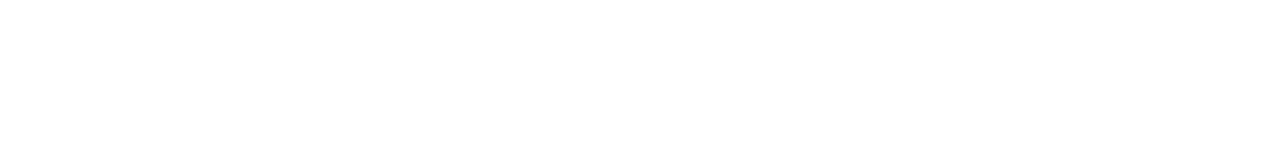
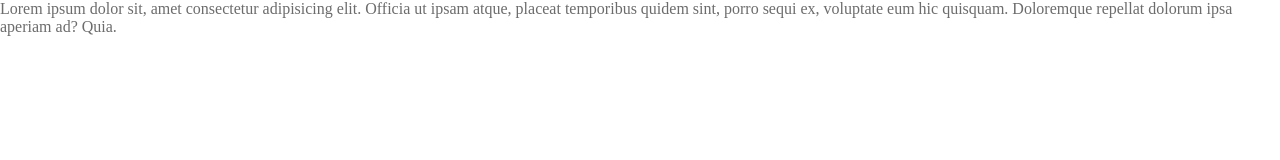
Before and after one commit to devDeyvisson/page-travelgram, a plain HTML site: page index.html in a window 1280 px wide. Drawn offline with Linux system fonts and the light colour scheme.

Commit message:
initial style guide

```diff
--- a/index.html
+++ b/index.html
@@ -7,6 +7,6 @@
     <title>Travelgram | Perfil de viagens</title>
 </head>
 <body>
-
+    <p>Lorem ipsum dolor sit, amet consectetur adipisicing elit. Officia ut ipsam atque, placeat temporibus quidem sint, porro sequi ex, voluptate eum hic quisquam. Doloremque repellat dolorum ipsa aperiam ad? Quia.</p>
 </body>
 </html>
--- a/styles/global.css
+++ b/styles/global.css
@@ -3,3 +3,18 @@
     padding: 0;
     box-sizing: border-box;
 }
+
+:root {
+    --brand-color: #EF5F4C;
+    --background-color: #FFFFFF;
+    --surface-color: #F5F5F5;
+    --skeleton-color: #D9D9D9;
+    --shape-transparency: #ffffff90;
+    --text-color-primary: #313131;
+    --text-color-secondary: #6c6c6c;
+}
+
+body {
+    color: var(--text-color-secondary);
+    background-color: var(--background-color);
+}
```
Also changed, not shown: assets/AirplaneTilt.png (added), assets/GlobeHemisphereWest.png (added), assets/Image-1.png (added), assets/Image-10.png (added), assets/Image-11.png (added), assets/Image-12.png (added), assets/Image-2.png (added), assets/Image-3.png (added), assets/Image-4.png (added), assets/Image-5.png (added), assets/Image-6.png (added), assets/Image-7.png (added), assets/Image-8.png (added), assets/Image-9.png (added), 3 more files.
